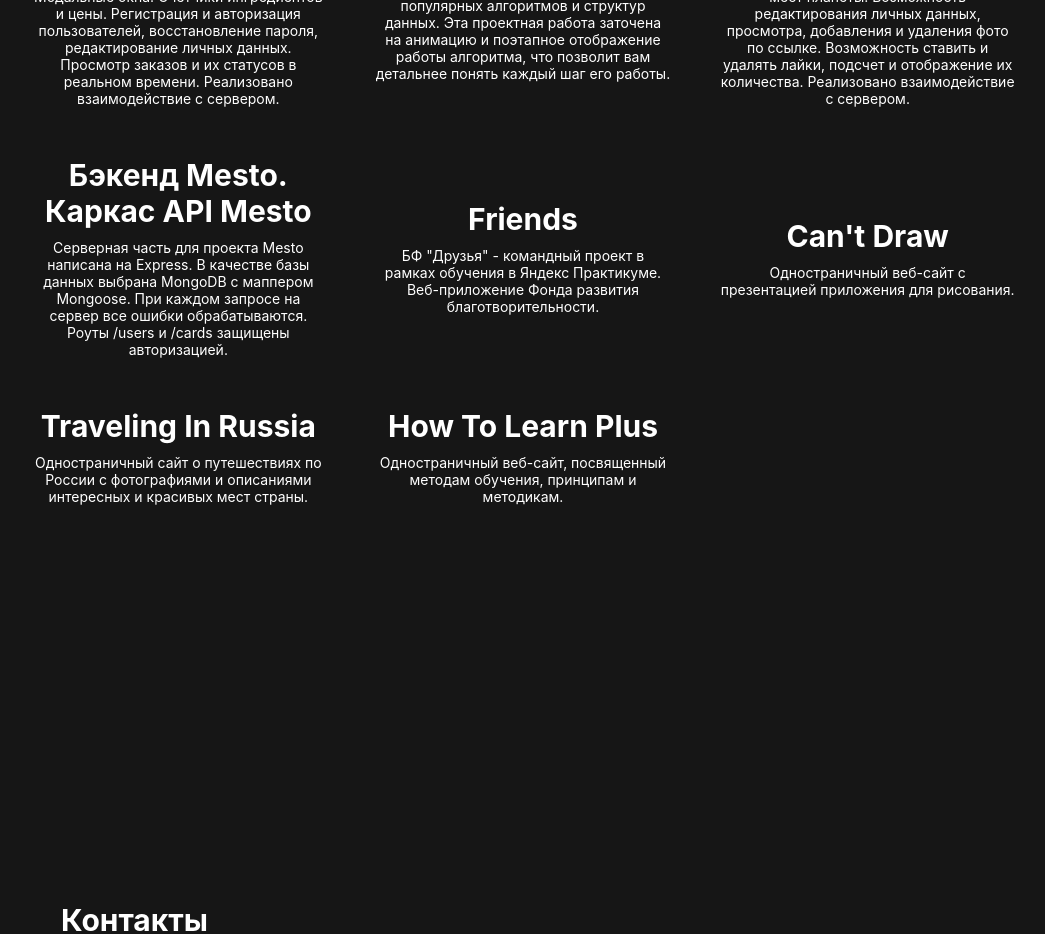
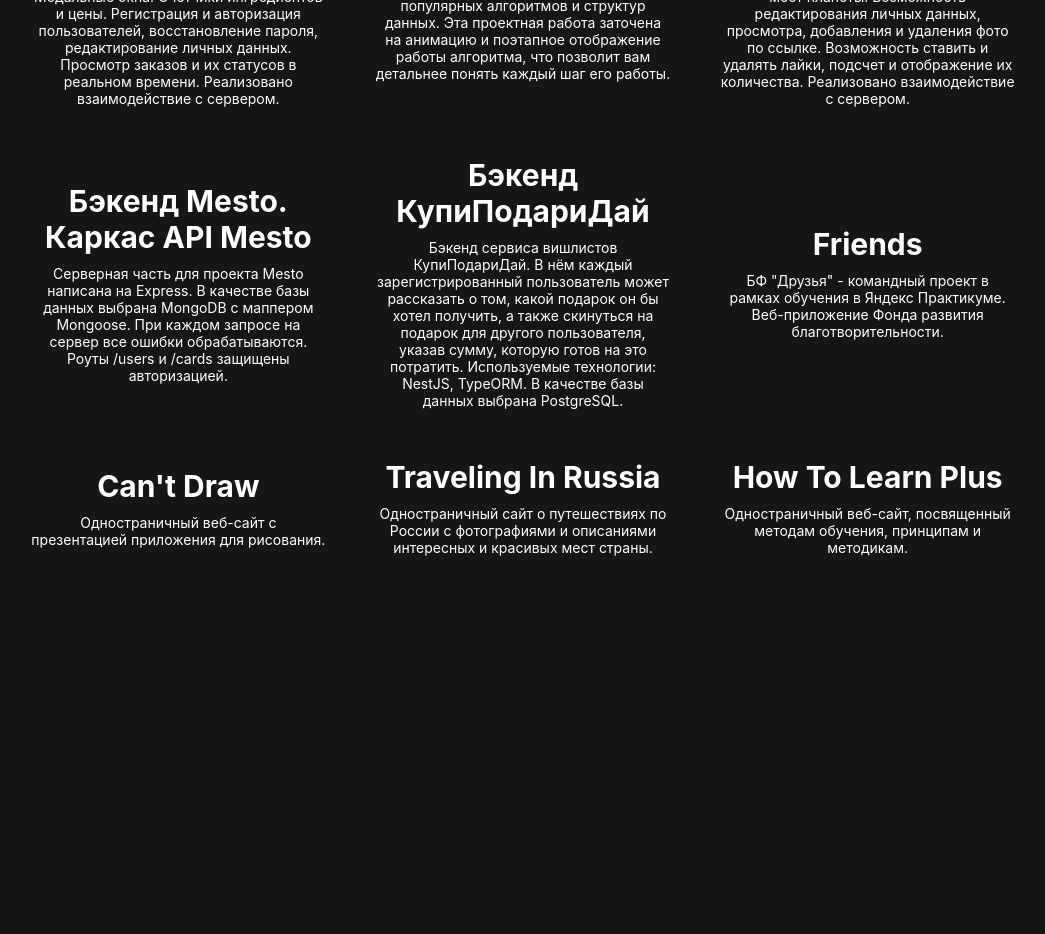
Before and after one commit to mary-an-safronova/portfolio, a React (Create React App) app: page / in a window 1280 px wide. Shown: the part 1240-2174 px from the top of the page, without its empty margins (117-1162 px from the left). Built offline with nearby package versions, Linux system fonts and the light colour scheme.

Commit message:
added project

```diff
--- a/src/components/portfolio/portfolio.tsx
+++ b/src/components/portfolio/portfolio.tsx
@@ -67,6 +67,18 @@
                     </a>
                 </li>
                 <li>
+                    <a className={`${portfolioStyle.link} ${themeTextColorClass}`} href="https://github.com/mary-an-safronova/kupipodariday-backend" target='blank'>
+                        <div className={`${portfolioStyle.card} ${themeBackgroundColorClass}`}>
+                            <h3 className={portfolioStyle.cardTitle}>Бэкенд КупиПодариДай</h3>
+                            <p className={portfolioStyle.cardSubtitle}>Бэкенд сервиса вишлистов КупиПодариДай.
+                                В нём каждый зарегистрированный пользователь может рассказать о том, какой подарок он бы хотел получить,
+                                а также скинуться на подарок для другого пользователя, указав сумму, которую готов на это потратить.
+                                Используемые технологии: NestJS, TypeORM. В качестве базы данных выбрана PostgreSQL.
+                            </p>
+                        </div>
+                    </a>
+                </li>
+                <li>
                     <a className={`${portfolioStyle.link} ${themeTextColorClass}`} href="https://mary-an-safronova.github.io/friends/index.html" target='blank'>
                         <div className={`${portfolioStyle.card} ${themeBackgroundColorClass}`}>
                             <h3 className={portfolioStyle.cardTitle}>Friends</h3>
```
